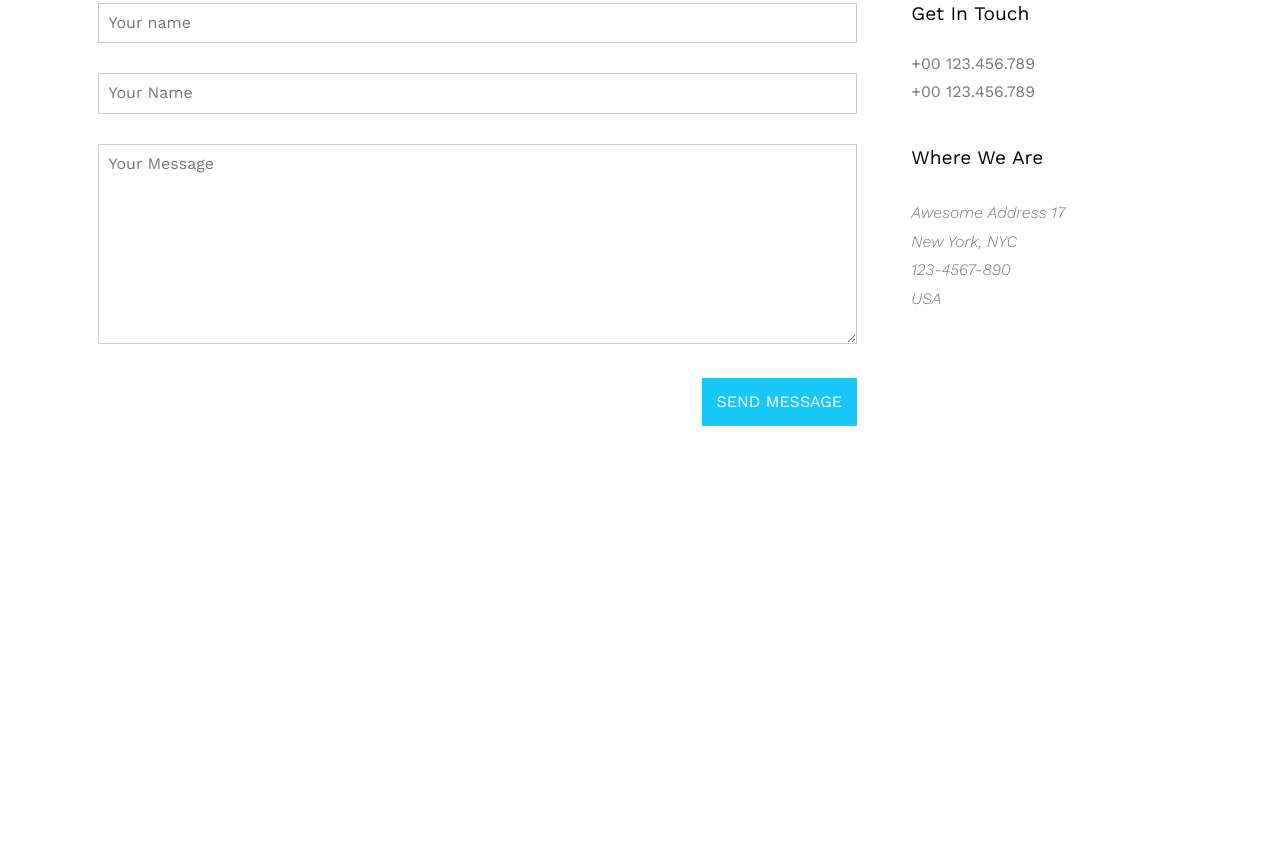
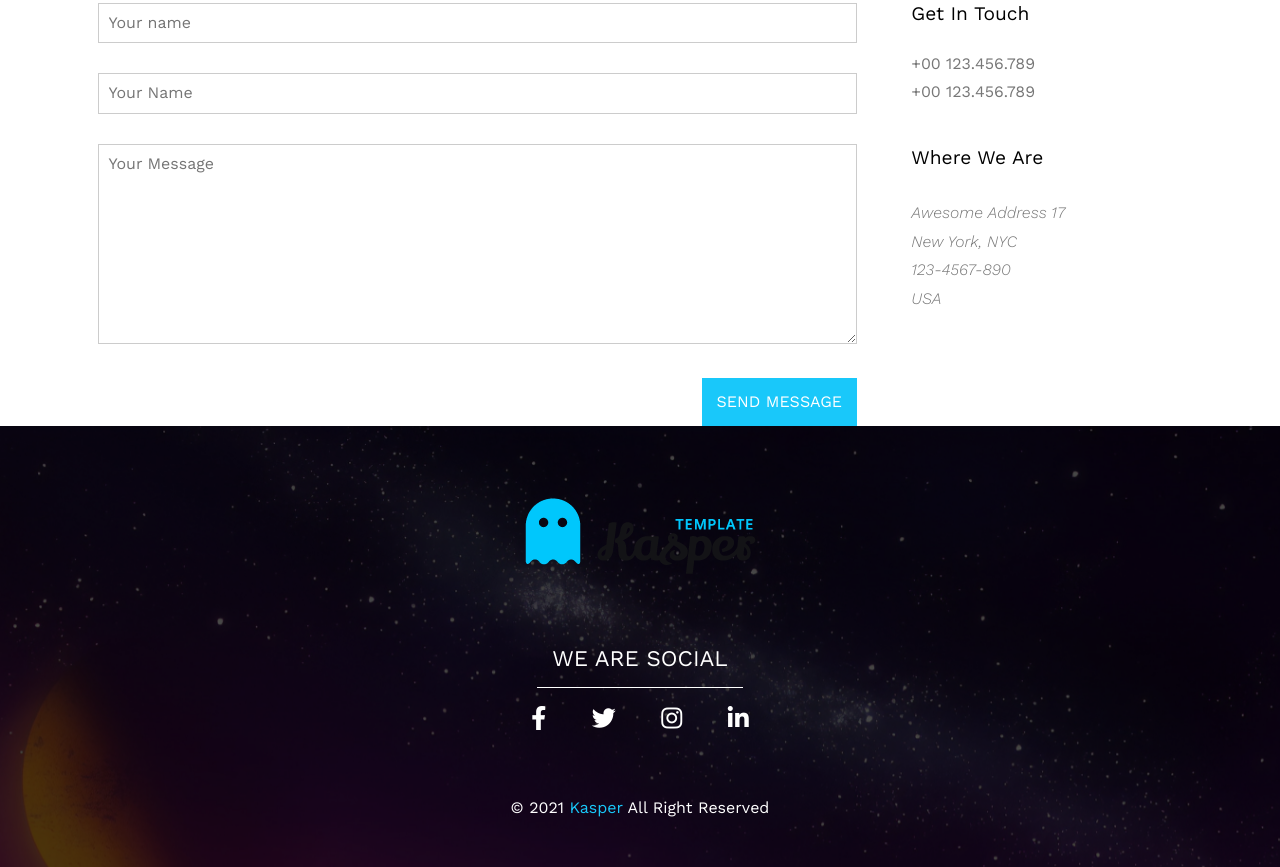
Before and after one commit to Sayed2210/KasperOnePageCreativeforPortfolioLiveDemo, a plain HTML site: page index.html in a window 1280 px wide. Shown: the part 8842-9709 px from the top of the page. Before the commit the page ends 9268 px from the top, so only its background shows below. Drawn offline with nearby package versions, Linux system fonts and the light colour scheme.

Commit message:
Finsih Project it's done

```diff
--- a/css/style.css
+++ b/css/style.css
@@ -1044,3 +1044,46 @@ q::before {
         margin-bottom: 20px;
     }
 }
+
+/*Style footer*/
+.footer {
+    padding-top: calc(var(--section-padding) / 2);
+    padding-bottom: calc(var(--section-padding) / 2);
+    background-image: url(../img/wallpaperflare.com_wallpaper\ \(16\).jpg);
+    background-size: cover;
+    position: relative;
+    width: 100%;
+    text-align: center;
+    color: white;
+}
+.footer::before {
+    content: "";
+    position: absolute;
+    left: 0;
+    top: 0;
+    width: 100%;
+    height: 100%;
+    background-color: rgb(0 0 0 / 70%);
+  }
+.footer .container {
+    position: relative;
+}
+.footer img {
+    margin-bottom: 20px;
+    color: white;
+}
+
+.footer p:not(.copyright) {
+    padding: 15px;
+    font-size: 1.4em;
+    text-transform: uppercase;
+    border-bottom: 1px solid white;
+    width: fit-content;
+    margin: 10px auto 20px;
+}
+.footer .social-icons i {
+    margin: 10px 20px 80px;
+}
+.footer .copyright span {
+    color: var(--main-color);
+}
--- a/index.html
+++ b/index.html
@@ -433,5 +433,19 @@
             </div>
         </div>
     </div>
+    <!--Create Footer Section-->
+    <div class="footer">
+        <div class="container">
+            <img src="/img/logo.png" alt="">
+            <p>we are social</p>
+            <div class="social-icons">
+                <i class="fa-brands fa-facebook-f fa-xl"></i>
+                <i class="fa-brands fa-twitter fa-xl"></i>
+                <i class="fa-brands fa-instagram fa-xl"></i>
+                <i class="fa-brands fa-linkedin-in fa-xl"></i>
+                <p class="copyright">&copy; 2021 <span>Kasper</span> All Right Reserved</p>
+            </div>
+        </div>
+    </div>
 </body>
 </html>
```
